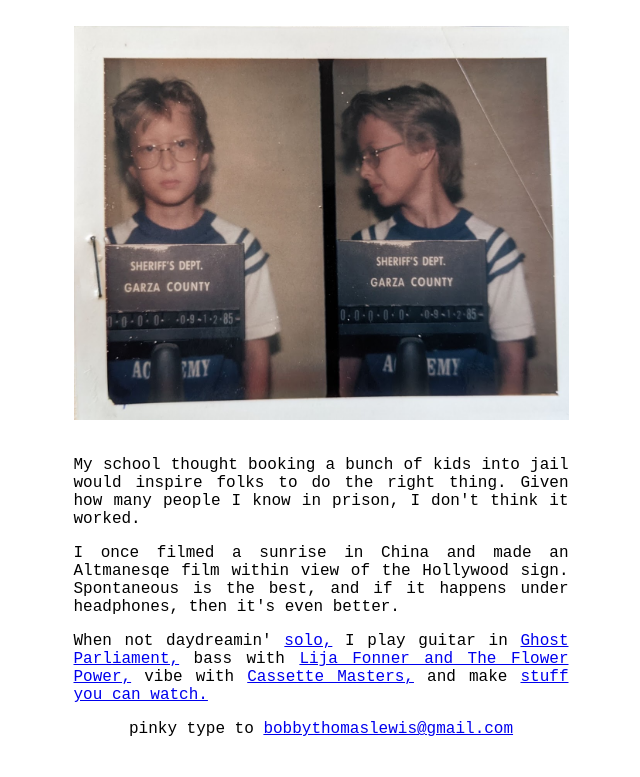
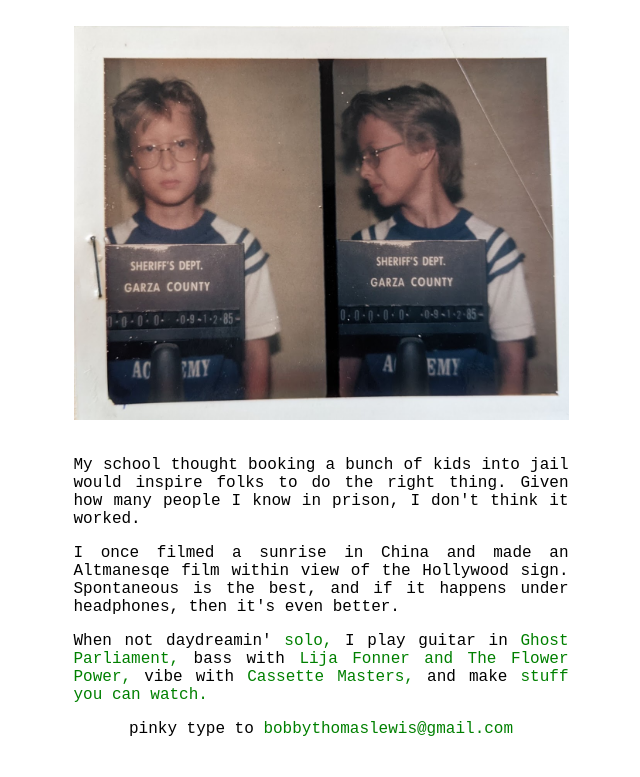
Before and after one commit to btlewisdev/bobbytlewis, a plain HTML site: page index.html in a window 1280 px wide. Shown: the whole page, without its empty margins (319-959 px from the left). Drawn offline with Linux system fonts and the light colour scheme.

Commit message:
Update styles.css

```diff
--- a/styles.css
+++ b/styles.css
@@ -25,3 +25,7 @@ img {
 .contact {
   text-align: center;
 }
+a {
+  color: green; /* Change the color of the links to green */
+  text-decoration: none; /* Remove the underline from the links */
+}
```
